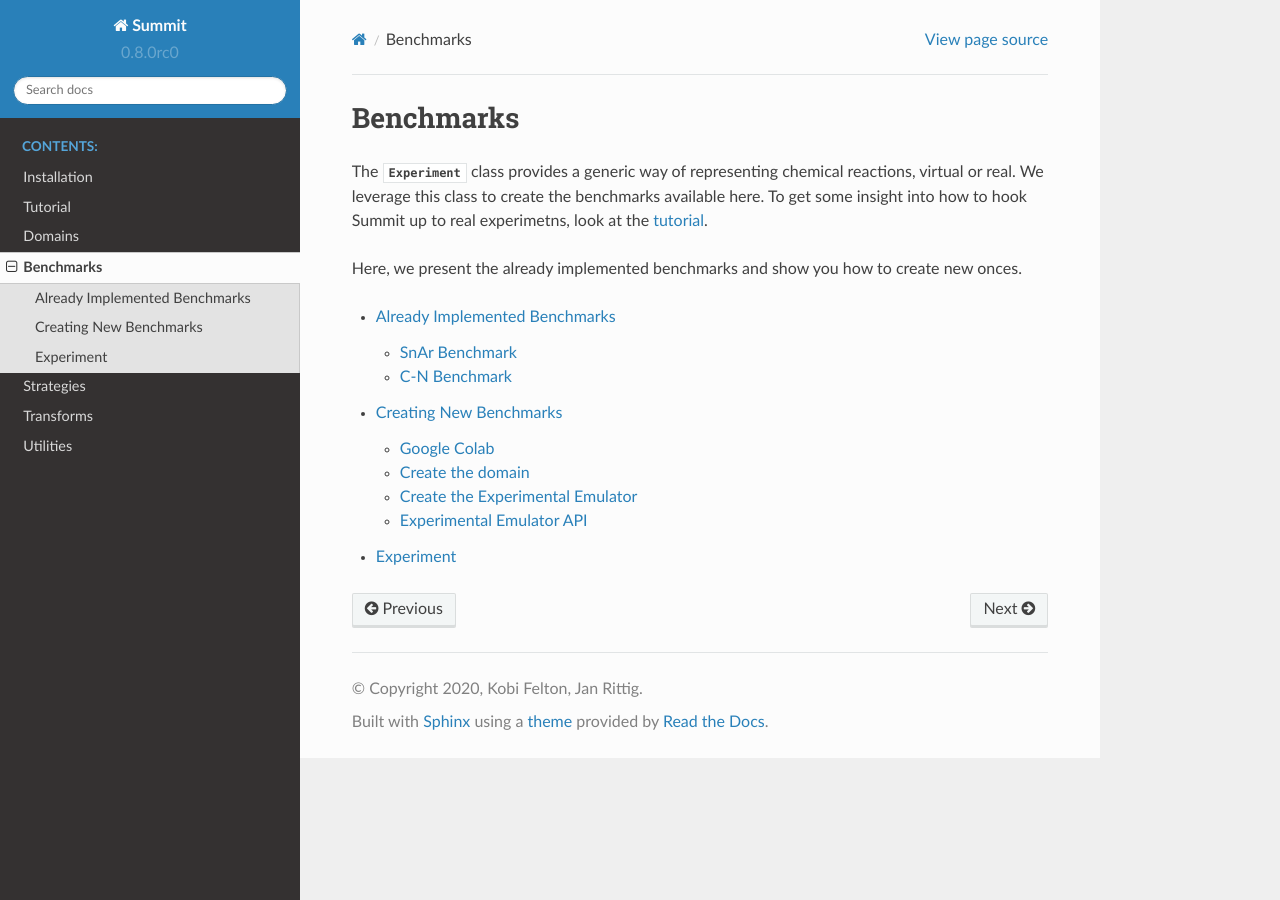
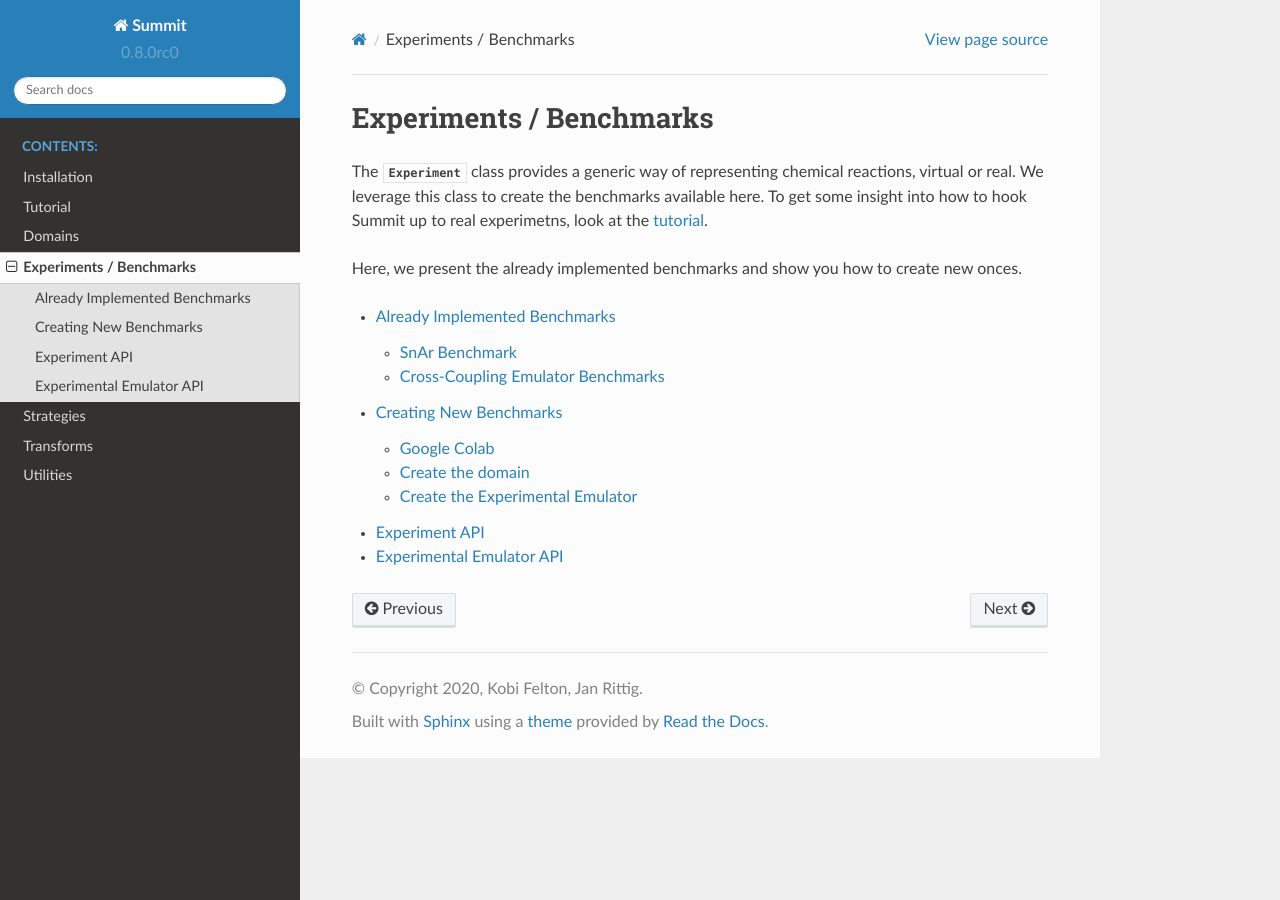
Before and after one commit to sustainable-processes/summit, a Sphinx documentation site: the page built from docs/source/experiments_benchmarks/index.rst, in a window 1280 px wide. Built offline with Sphinx 7.4.7 and the Read the Docs theme 2.0.0, drawn with Linux system fonts in a browser that asks for light colours; the version number is read from the project's files by our own code.

Commit message:
Update docs

```diff
--- a/docs/source/conf.py
+++ b/docs/source/conf.py
@@ -13,6 +13,7 @@
 import os
 import sys
 import subprocess
+import pkg_resources
 
 sys.path.insert(0, os.path.abspath("../.."))
 
@@ -24,7 +25,7 @@ copyright = "2020, Kobi Felton, Jan Rittig"
 author = "Kobi Felton, Jan Rittig"
 
 # The full version, including alpha/beta/rc tags
-release = "0.5.0"
+release = pkg_resources.get_distribution("summit").version
 
 
 # -- General configuration ---------------------------------------------------
--- a/docs/source/experiments_benchmarks/experiment.rst
+++ b/docs/source/experiments_benchmarks/experiment.rst
@@ -1,5 +1,5 @@
-Experiment
-==========
+Experiment API
+==============
 
 .. autoclass:: summit.experiment.Experiment
    :members:
--- a/docs/source/experiments_benchmarks/index.rst
+++ b/docs/source/experiments_benchmarks/index.rst
@@ -1,5 +1,5 @@
-Benchmarks
-==========
+Experiments / Benchmarks
+========================
 
 The :class:`~summit.experiment.Experiment` class provides a generic way of representing chemical reactions, virtual or real. We leverage this class to create the benchmarks available here. To get some insight into how to hook Summit up to real experimetns, look at the tutorial_.
 
@@ -12,3 +12,4 @@ Here, we present the already implemented benchmarks and show you how to create n
     implemented_benchmarks
     new_benchmarks
     experiment
+    experimental_emulator
```
Also changed, not shown: docs/source/experiments_benchmarks/experimental_emulator.rst (added, +9 -0 lines), docs/source/experiments_benchmarks/implemented_benchmarks.rst (+2 -10 lines), docs/source/strategies.rst (+0 -9 lines), docs/source/experiments_benchmarks/new_benchmarks.ipynb, 1 other file.
